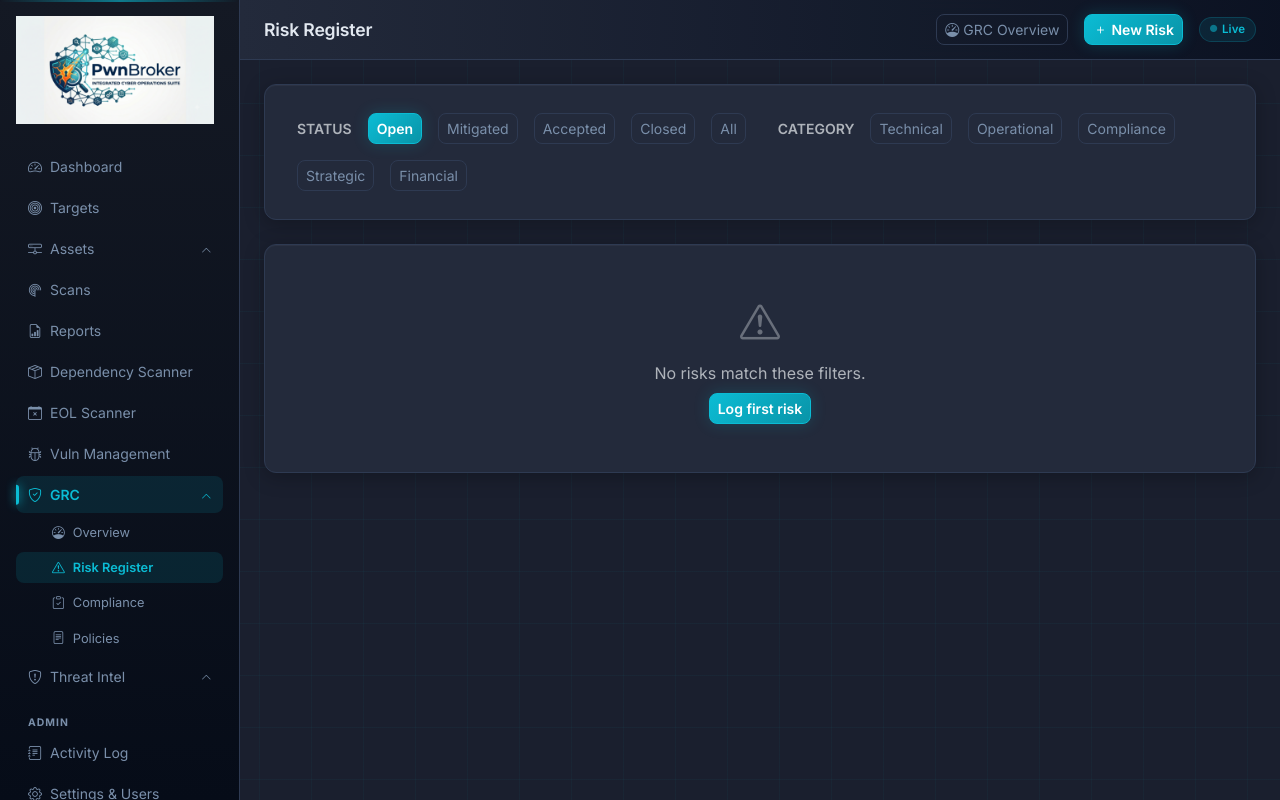
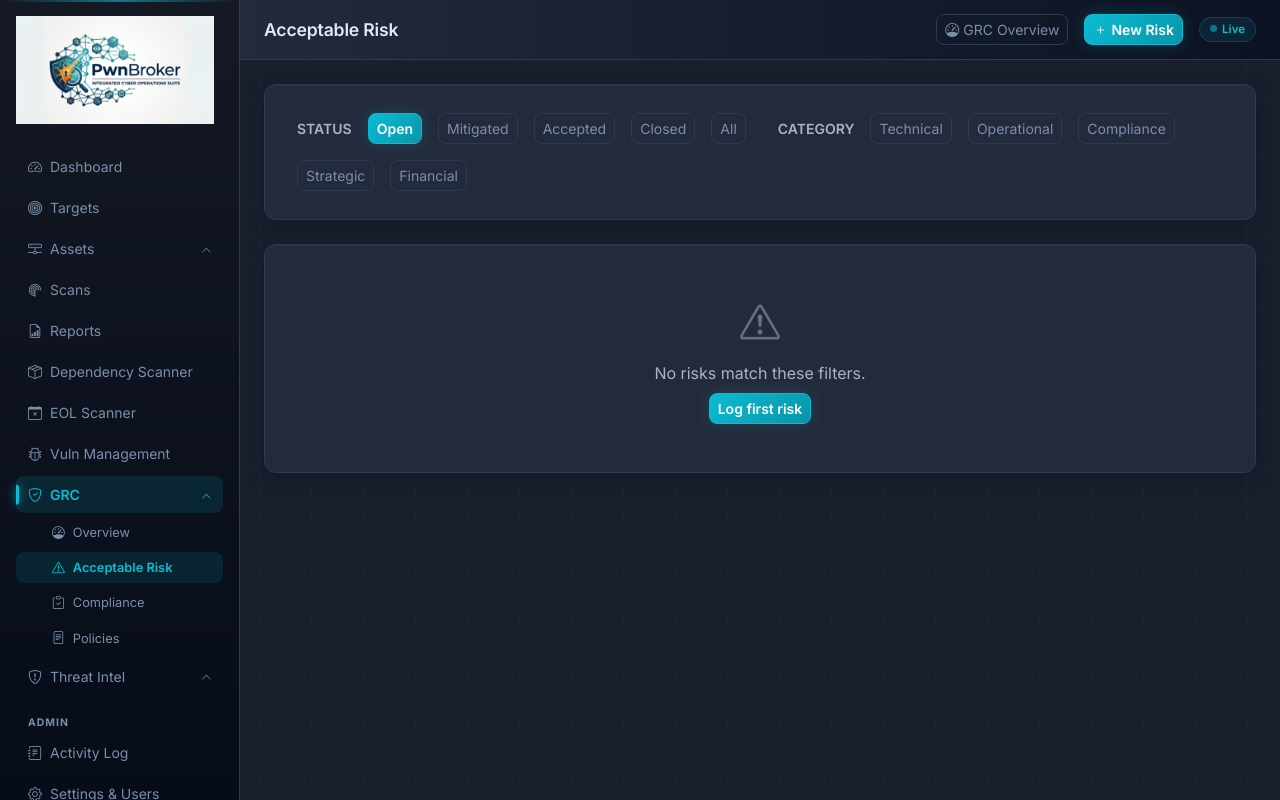
Before and after one commit to ChimneyFish/PWNBroker, a Flask app: page /grc/risks in a window 1280 px wide. Run offline with Flask 3, Linux system fonts and the light colour scheme; a user stored in the database is signed in; data comes from the database, SQL or seed files in the repository; data that the repository does not hold is empty; parts of the project's set-up code (start-up, migrations or seed data) failed here and were passed over; some libraries are stand-ins or nearby versions.

Commit message:
renamed risk

```diff
--- a/app/routes/grc/routes.py
+++ b/app/routes/grc/routes.py
@@ -112,7 +112,7 @@ def index():
                            total_cve_count=total_cve_count)
 
 
-# ── Risk Register ─────────────────────────────────────────────────────────────
+# ── Acceptable Risk ───────────────────────────────────────────────────────────
 
 @grc_bp.route("/risks")
 @login_required
--- a/app/templates/base.html
+++ b/app/templates/base.html
@@ -105,7 +105,7 @@
             </li>
             <li class="nav-item">
               <a href="{{ url_for("grc.risks") }}" class="nav-link nav-sub {% if 'grc.risk' in (request.endpoint or '') %}active{% endif %}">
-                <i class="bi bi-exclamation-triangle me-2"></i>Risk Register
+                <i class="bi bi-exclamation-triangle me-2"></i>Acceptable Risk
               </a>
             </li>
             <li class="nav-item">
--- a/app/templates/grc/risks.html
+++ b/app/templates/grc/risks.html
@@ -1,6 +1,6 @@
 {% extends "base.html" %}
-{% block title %}Risk Register — PwnBroker{% endblock %}
-{% block page_title %}Risk Register{% endblock %}
+{% block title %}Acceptable Risk — PwnBroker{% endblock %}
+{% block page_title %}Acceptable Risk{% endblock %}
 
 {% block header_actions %}
 <a href="{{ url_for('grc.index') }}" class="btn btn-sm btn-outline-secondary">
--- a/app/templates/vulns/device.html
+++ b/app/templates/vulns/device.html
@@ -236,7 +236,7 @@
         <div class="mb-3">
           <label class="form-label small text-muted" id="edit-notes-label">Add Note</label>
           <div class="text-muted mb-1" id="edit-notes-hint" style="font-size:0.7rem;display:none">
-            Required to accept this risk — saved to the GRC Risk Register as the justification.
+            Required to accept this risk — saved to GRC Acceptable Risk as the justification.
           </div>
           <textarea id="edit-notes" class="form-control form-control-sm" rows="3"
                     style="background:var(--bg-input);color:var(--text);border-color:var(--border-color)"
--- a/app/templates/vulns/tickets.html
+++ b/app/templates/vulns/tickets.html
@@ -168,7 +168,7 @@
         <div class="mb-3">
           <label class="form-label small text-muted" id="edit-notes-label">Add Note</label>
           <div class="text-muted mb-1" id="edit-notes-hint" style="font-size:0.7rem;display:none">
-            Required to accept this risk — saved to the GRC Risk Register as the justification.
+            Required to accept this risk — saved to GRC Acceptable Risk as the justification.
           </div>
           <textarea id="edit-notes" class="form-control form-control-sm" rows="3"
                     style="background:var(--bg-input);color:var(--text);border-color:var(--border-color)"
```
